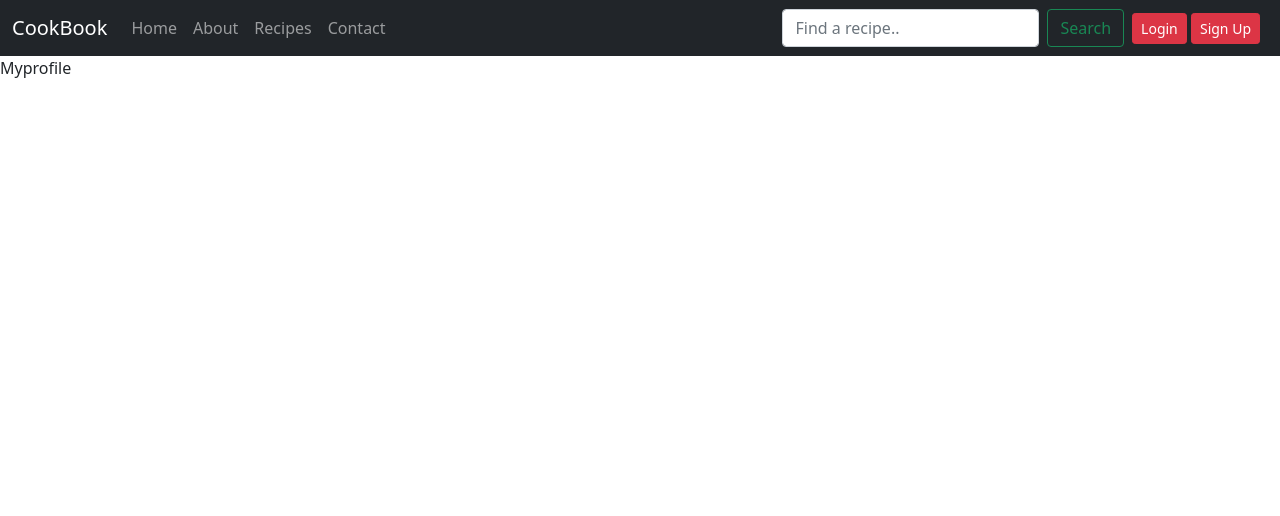
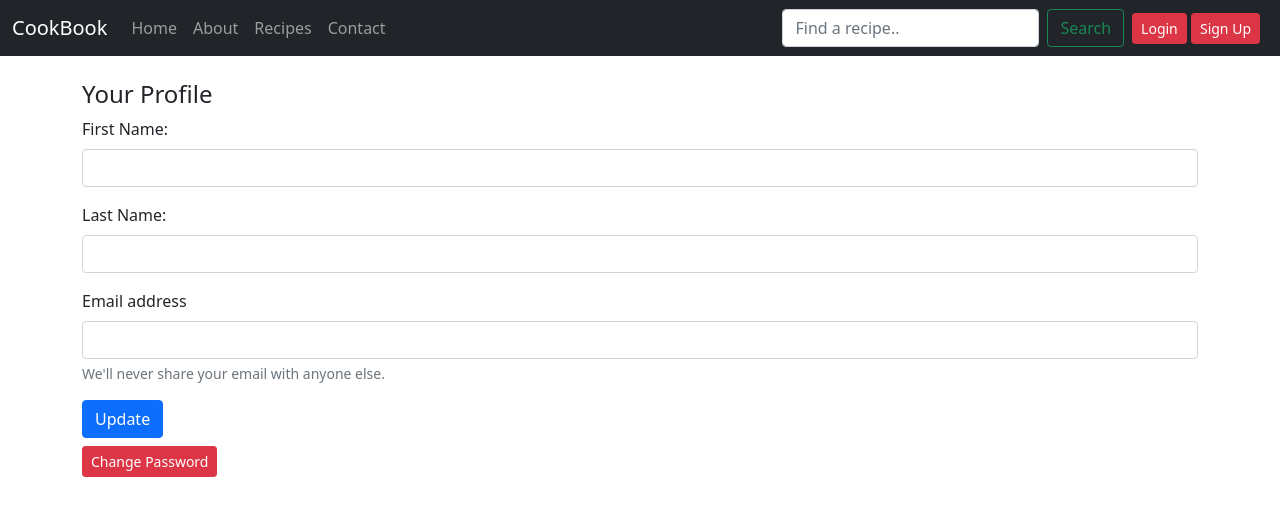
Before and after one commit to siddheshnalawade/the_cookbook, a Django app: page /profile in a window 1280 px wide. Shown: the top 516 px of the page. Run offline with Django 3.2, Linux system fonts and the light colour scheme.

Commit message:
some changes added

```diff
--- a/cookbook/settings.py
+++ b/cookbook/settings.py
@@ -123,7 +123,7 @@ USE_TZ = True
 # https://docs.djangoproject.com/en/3.0/howto/static-files/
 
 STATIC_URL = '/static/'
-STATIC_ROOT = os.path.join(BASE_DIR, 'static')
+# STATIC_ROOT = os.path.join(BASE_DIR, 'static')
 STATICFILES_DIRS = [
     os.path.join(BASE_DIR, "static"),
 ]
--- a/home/urls.py
+++ b/home/urls.py
@@ -10,9 +10,10 @@ urlpatterns = [
     path('search',views.search,name="search"),
     path('signUp',views.userSignUp,name="signUp"),
     path('login',views.userLogin,name="login"),
-    path('logout',views.userLogout,name="logout"),
+    path('logout/',views.userLogout,name="logout"),
     path('writeblog',views.writeBlog,name="writeblog"),
     path('myposts',views.myposts,name="myposts"),
+    path('changepassword',views.changepassword,name="changepassword"),
     path('myposts/<int:sno>/delete',views.deletepost,name="deletepost"),
     path('myposts/<int:sno>/update',views.updatepost,name="updatepost"),
 
--- a/home/views.py
+++ b/home/views.py
@@ -5,6 +5,10 @@ from django.contrib import messages
 from blog import models
 from django.contrib.auth import login, logout, authenticate
 import pyrebase
+from django.contrib.auth.hashers import check_password
+from django.core.exceptions import ValidationError
+from django.core.validators import validate_email
+
 
 # Create your views here.
 
@@ -58,7 +62,7 @@ def search(request):
         postContent = models.Post.objects.filter(content__icontains=query)
         posts = postsTitle.union(postContent)
     if posts.count() == 0:
-        messages.warning(request,"Please refine your query")
+        messages.warning(request,"Please refine your query,enter valid keywords.")
     context = {'posts':posts,
                'query':query}
     return render(request,'home/search.html', context)
@@ -78,12 +82,20 @@ def userSignUp(request):
        if User.objects.filter(email=email).first() is not None:
            messages.success(request,'This email has already taken please try another one.')
            return redirect('home')
+       if len(password)<8 or len(username)<8:
+           messages.success(request,'Username and Password must have atleast 8 characters.')
+           return redirect('home')
+       try:
+            validate_email(email)
+       except ValidationError as e:
+           messages.success(request,"bad email, details.Please enter valid email address.")
+           return redirect('home')
        try:
            myuser = User.objects.create_user(username,email,password)
            myuser.first_name = fname
            myuser.last_name = lname
            myuser.save()
-           messages.success(request,"Account has been created successfully.")
+           messages.success(request,"Account has been created successfully.Please login to share your recipes.")
            return redirect('home')
        except Exception as e:
            messages.success(request,'This username has already taken please try another one.',e)
@@ -101,10 +113,10 @@ def userLogin(request):
         user = authenticate(username=username,password=password)
         if user is not None:
             login(request, user)
-            messages.success(request,"Successfully login")
+            messages.success(request,"You have logged in successfully.")
             return redirect(home)
         else:
-            messages.warning(request,"Invalid username or password")
+            messages.warning(request,"Invalid username or password.Please check credentials.")
             return redirect('home')
     return HttpResponse('Not Found')
 
@@ -122,9 +134,13 @@ def writeBlog(request):
         username=request.user.get_username()
         slug  = request.POST.get('title').replace(" ","-")
         display_image = request.POST.get('display_image')
+        if len(content.split())<50:
+            print(content.split())
+            messages.success(request,"Your recipe must contain atleast 50 world")
+            return redirect('writeBlog')
         post = models.Post(title=title,content=content,author=author,slug=slug,display_image=display_image,username=username)
         post.save()
-        messages.success(request,'Thank you for writing blog,Your blog has been published successfully.')
+        messages.success(request,'Thank you for adding your recipe,Your recipe has published successfully.')
     return render(request,'home/writeBlog.html')
 
 
@@ -139,7 +155,7 @@ def deletepost(request,sno):
     print(sno)
     post.delete()
 
-    messages.success(request,"Your post has been deleted.")
+    messages.success(request,"Your post has deleted.")
     return redirect('myposts')
 
 def updatepost(request,sno):
@@ -149,7 +165,7 @@ def updatepost(request,sno):
         slug  = request.POST.get('title').replace(" ","-")
         display_image = request.POST.get('display_image')
         models.Post.objects.filter(sno=sno).update(title=title,content=content,slug=slug,display_image=display_image)
-        messages.success(request,"Your blog has been updated..")
+        messages.success(request,"Your blog has updated.")
         return redirect('myposts')
     else:
         post = models.Post.objects.filter(sno=sno).first()
@@ -157,4 +173,53 @@ def updatepost(request,sno):
         return render(request,'home/updateblog.html',context)
 
 def profile(request):
-    return render(request,"home/profile.html")
+    if request.method=='POST':
+       myuser = request.user
+       fname = request.POST.get('fname')
+       lname = request.POST.get('lname')
+       email = request.POST.get('email')
+       if User.objects.filter(email=email).first() is not None:
+           messages.success(request,'This email has already taken please try another one.')
+           return redirect('profile')
+       try:
+            validate_email(email)
+       except ValidationError as e:
+           messages.error(request,"bad email, details.Please enter valid email address.")
+           return redirect('home')
+       try:
+           myuser.first_name = fname
+           myuser.last_name = lname
+           myuser.email = email
+           myuser.save()
+           messages.success(request,"Your profile has updated.")
+           return redirect('profile')
+       except Exception as e:
+           messages.success(request,'This username has already taken please try another one.',e)
+           return redirect('profile')
+    else:
+        user = request.user
+        context = {'user':user}
+        return render(request,"home/profile.html",context)
+    return HttpResponse('Not Found')
+
+def changepassword(request):
+    if request.method=='POST':
+        oldpassword = request.POST.get('oldpassword')
+        password = request.POST.get('password')
+        cpassword = request.POST.get('cpassword')
+        if len(password)<8 :
+           messages.success(request,'Password must have atleast 8 characters.')
+           return redirect('home')
+        if password != cpassword:
+            messages.success(request,'Password and Confirm Password must be same.')
+            return redirect('profile')
+        if request.user.check_password(oldpassword)!=True:
+            messages.success(request,'Old password is incorrect.')
+            return redirect('profile')
+        try:
+            request.user.set_password(password)
+            request.user.save()
+        except Exception as e:
+            print(e)
+        messages.success(request,'Your password has changed successfully.Please login again.')
+        return redirect('profile')
--- a/templates/home/profile.html
+++ b/templates/home/profile.html
@@ -3,5 +3,63 @@
 {% block title %}Profile{% endblock title %}
 
 {% block body %}
-Myprofile
+
+
+<div class="container my-4">
+    <h4>Your Profile</h4>
+    <form method="post" action="/profile">
+        {% csrf_token %}
+        <div class="mb-3">
+            <label for="name" class="form-label">First Name:</label>
+            <input type="text" class="form-control" value = "{{ user.first_name }}" name="fname" id="fname" required>
+        </div>
+        <div class="mb-3">
+            <label for="name" class="form-label">Last Name:</label>
+            <input type="text" class="form-control" value = "{{ user.last_name }}" name="lname" id="lname" required>
+        </div>
+        <div class="mb-3">
+        <label for="email" class="form-label">Email address</label>
+        <input type="email" class="form-control" id="email" name="email" value="{{ user.email }}" aria-describedby="email" required>
+        <div id="emailHelp" class="form-text">We'll never share your email with anyone else.</div>
+        </div>
+        <button type="submit" class="btn btn-primary">Update</button>
+    </form>
+    <button type="button" class="btn btn-danger btn-sm my-2" data-bs-toggle="modal" data-bs-target="#changePasswordModal">
+        Change Password
+      </button>
+</div>
+<!--Change Password-->
+<div class="modal fade" id="changePasswordModal" tabindex="-1" aria-labelledby="changePasswordLabel" aria-hidden="true">
+    <div class="modal-dialog">
+      <div class="modal-content">
+        <div class="modal-header">
+          <h5 class="modal-title" id="changePasswordModalLabel">Change Password</h5>
+          <button type="button" class="btn-close" data-bs-dismiss="modal" aria-label="Close"></button>
+        </div>
+        <div class="modal-body">
+          <form method="POST" action="/changepassword">
+            {% csrf_token %}
+            <div class="mb-3">
+                <label for="name" class="form-label">Old Password</label>
+                <input type="password" class="form-control"  name="oldpassword" id="oldpassword" required>
+            </div>
+            <div class="mb-3">
+                <label for="name" class="form-label">New Password</label>
+                <input type="password" class="form-control"  name="password" id="password" required>
+            </div>
+            <div class="mb-3">
+                <label for="name" class="form-label">Confirm Password</label>
+                <input type="password" class="form-control"  name="cpassword" id="cpassword" required>
+            </div>
+            <button type="submit" class="btn btn-primary">Submit</button>
+          </form>
+        </div>
+        <div class="modal-footer">
+          <button type="submit" class="btn btn-secondary" data-bs-dismiss="modal">Close</button>
+        </div>
+      </div>
+    </div>
+  </div>
+
+
 {% endblock body %}
--- a/templates/home/writeBlog.html
+++ b/templates/home/writeBlog.html
@@ -20,7 +20,7 @@ Add recipe
       <label for="title" class="form-label">Display Image: </label>
        <input type="file" name="files[]" id="files" required>
       <input type="hidden" name="display_image" id="display_image" required>
-    <button type="button" class="btn btn-success" onclick="uploadimage()">Upload</button><br><br>
+    <button type="button" class="btn btn-success" onclick="alert('Image Uploading please wait.'); uploadimage()">Upload</button><br><br>
     <img alt="DisplayImagePreview" id = "preview" width = "250" height="250">
       {% comment %} <input type="text" class="form-control" name="display_image" id="display_image" required placeholder="paste image link"> {% endcomment %}
     </div>
```
Also changed, not shown: templates/home/home.html (+6 -6 lines), db.sqlite3.
